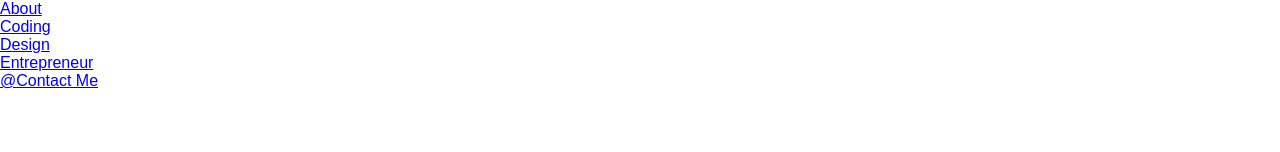
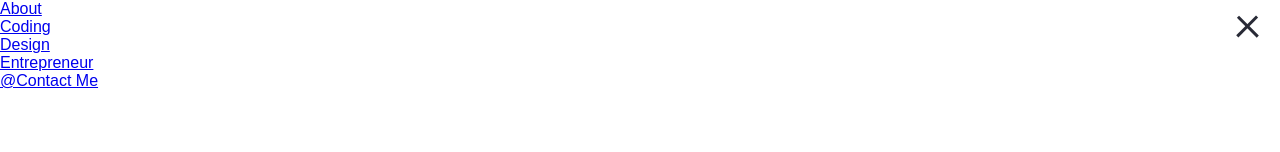
Before and after one commit to PierreParienteDimitrov/react-portfolio, a React (Create React App) app in the folder client/: page / in a window 1280 px wide. Shown: the top 152 px of the page. Built offline with nearby package versions, Linux system fonts and the light colour scheme; a web font is replaced by a local one.

Commit message:
added burger menu

```diff
--- a/client/src/Components/Navigation/Navigation.js
+++ b/client/src/Components/Navigation/Navigation.js
@@ -4,10 +4,18 @@ import { MenuItems } from './MenuItems';
 import { NavLink } from 'react-router-dom';
 
 const Navigation = () => {
+	const [click, setClick] = useState({ clicked: false });
+
+	const handleClick = () => {
+		setClick({ clicked: !click.clicked });
+	};
+
 	return (
 		<header>
-			<div className='menu-btn'>
-				<span className='menu-btn_burger'></span>
+			<div className='menu-btn' onClick={handleClick}>
+				<span
+					className={click.clicked ? 'menu-btn_burger' : 'menu-btn_burger open'}
+				></span>
 			</div>
 
 			<nav className='nav'>
--- a/client/src/Components/Navigation/_navigation.scss
+++ b/client/src/Components/Navigation/_navigation.scss
@@ -1,89 +1,52 @@
 @import '../../Styles/config';
 
-// .NavbarItem {
-// 	background: $bg-color;
-// 	height: 8vh;
-// 	display: flex;
-// 	justify-content: center;
-// 	align-items: center;
+.menu-btn {
+	position: absolute;
+	z-index: 1;
+	right: 1rem;
+	top: 1rem;
+	height: 20px;
+	width: 28px;
+	cursor: pointer;
 
-// 	.nav-menu {
-// 		display: grid;
-// 		grid-template-columns: repeat(4, auto);
-// 		grid-gap: 3rem;
-// 		list-style: none;
-// 		text-align: center;
-// 		width: 70vw;
-// 		justify-content: end;
-// 	}
+	&_burger {
+		position: absolute;
+		right: 0;
+		top: 0.5rem;
+		width: 28px;
+		height: 3px;
+		background-color: $bg-color;
 
-// 	.nav-links {
-// 		text-decoration: none;
-// 		padding: 0.5rem 1rem;
-// 		color: $white-color;
-// 	}
-// 	:hover {
-// 		color: $primary-color;
-// 	}
-// 	.fa-bars {
-// 		color: white;
-// 	}
+		&::before {
+			content: '';
+			position: absolute;
+			top: -8px;
+			width: 28px;
+			height: 3px;
+			background-color: $bg-color;
+		}
 
-// 	.menu-icon {
-// 		display: none;
-// 	}
-// }
+		&::after {
+			content: '';
+			position: absolute;
+			top: 8px;
+			width: 20px;
+			height: 3px;
+			background-color: $bg-color;
+		}
 
-// @media screen and (max-width: 768px) {
-// 	.NavbarItem {
-// 		position: relative;
+		&.open {
+			transform: rotate(720deg);
+			background: transparent;
 
-// 		.nav-menu {
-// 			display: flex;
-// 			flex-direction: column;
-// 			width: 100%;
-// 			height: 500px;
-// 			position: aboslute;
-// 			top: 80px;
-// 			left: -100%;
-// 			opacity: 1;
-// 			transition: all 0.5s ease;
-// 		}
+			&::before {
+				transform: rotate(45deg) translate(5px, 8px);
+			}
 
-// 		.nav-menu.active {
-// 			background: $bg-color;
-// 			left: 0;
-// 			opacity: 1;
-// 			transition: all 0.5s ease;
-// 			z-index: 1;
-// 		}
-
-// 		.nav-links {
-// 			text-align: center;
-// 			padding: 2rem;
-// 			width: 100%;
-// 			display: table;
-// 		}
-// 		// :hover {
-// 		// 	background-color: yellow;
-// 		// 	border-radius: 0;
-// 		// }
-
-// 		// .navbar-logo {
-// 		// 	position: aboslute;
-// 		// 	top: 0;
-// 		// 	left: 0;
-// 		// 	transform: translate(25%, 50%);
-// 		// }
-
-// 		.menu-icon {
-// 			display: block;
-// 			position: absolute;
-// 			top: 0;
-// 			right: 0;
-// 			transform: translate(-100%, 60%);
-// 			font-size: 1.8rem;
-// 			cursor: pointer;
-// 		}
-// 	}
-// }
+			&::after {
+				width: 28px;
+				transform: rotate(-45deg) translate(3px, -7px);
+			}
+		}
+	}
+}
```
